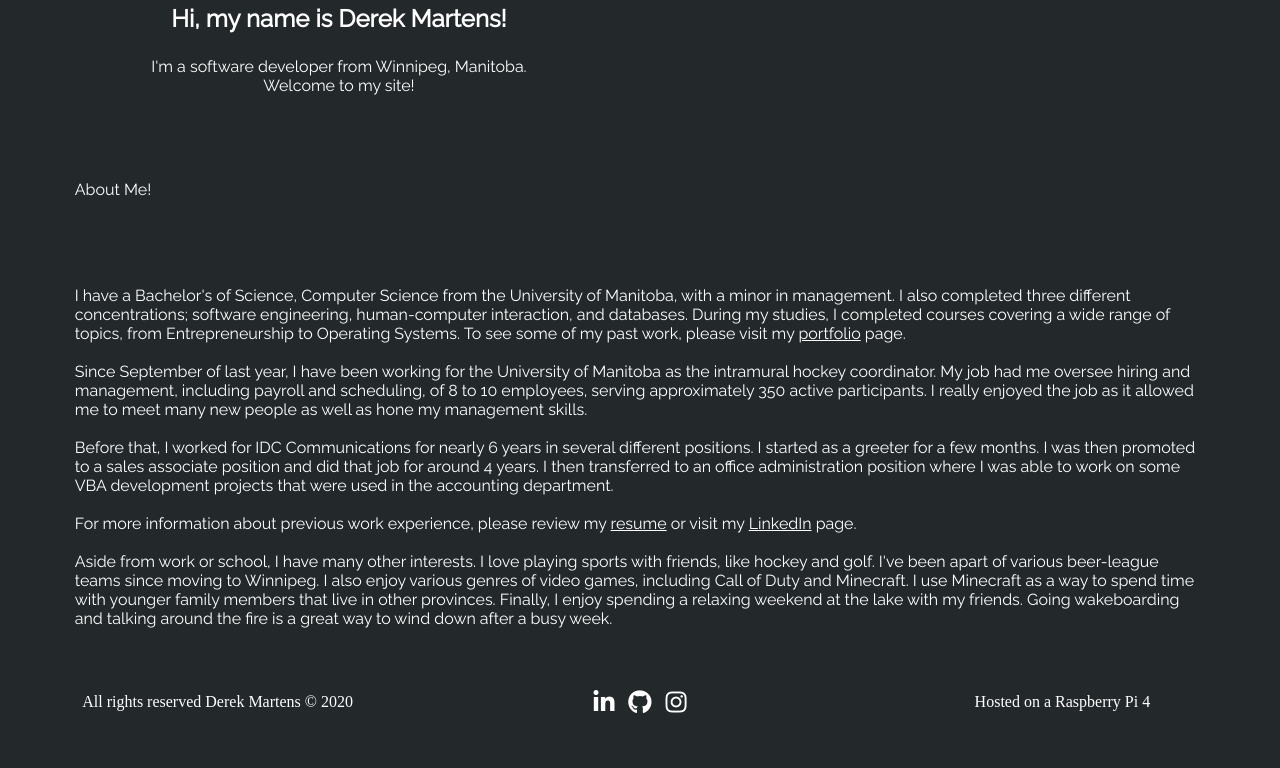
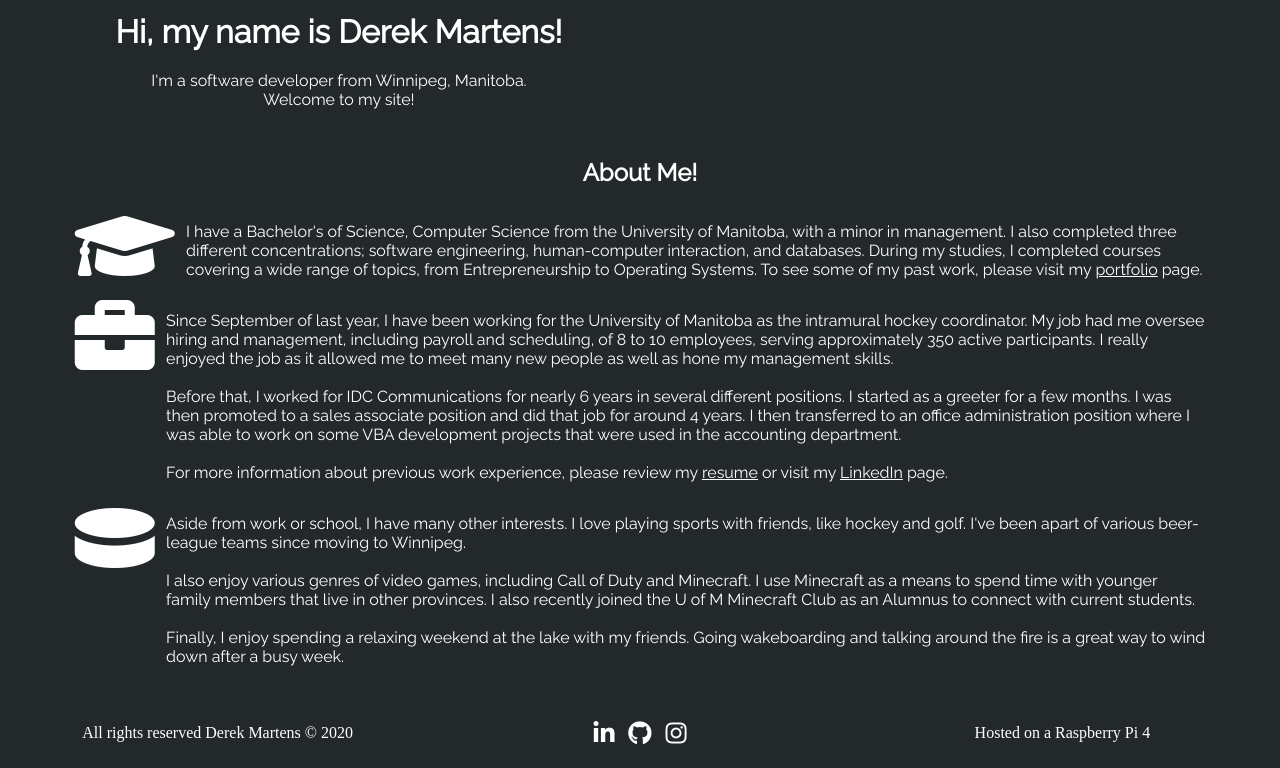
Before and after one commit to DerekMartens/Personal-Website, a plain HTML site: page index.html in a window 1280 px wide. Shown: the part 176-944 px from the top of the page. Before the commit the page ends 913 px from the top, so only its background shows below. Drawn offline with Linux system fonts and the light colour scheme.

Commit message:
Home page revamp

```diff
--- a/index.html
+++ b/index.html
@@ -59,9 +59,9 @@
                 <div class="index-content">
                     <div class="welcome-container">
                         <div class="welcome-text">
-                            <h2>
+                            <h1>
                                 Hi, my name is Derek Martens!
-                            </h2>
+                            </h1>
                             <p>
                                 I'm a software developer from Winnipeg, Manitoba. <br>Welcome to my site!
                             </p>
@@ -70,21 +70,44 @@
                             <img src="assets/images/headshot.png" height=300px width=300px alt="Headshot Coming Soon!"/>
                         </div>
                     </div>
+                    <div class="text-container">
+                        <h2>
+                            About Me!
+                        </h2>
+                        <div class="text-section">
+                            <div class="text-section-icon">
+                                <i class="fas fa-graduation-cap fa-5x"></i>
+                            </div>
                             <p>
-                        About Me!
+                                I have a Bachelor's of Science, Computer Science from the University of Manitoba, with a minor in management. I also completed three different concentrations; software engineering, human-computer interaction, and databases. During my studies, I completed courses covering a wide range of topics, from Entrepreneurship to Operating Systems. To see some of my past work, please visit my <a href="portfolio.html">portfolio</a> page.
                             </p>
+                        </div>
+                        <div class="text-section">
+                            <div class="text-section-icon">
+                                <i class="fas fa-briefcase fa-5x"></i>
+                            </div>
                             <p>
-                        <br><br>
-                        I have a Bachelor's of Science, Computer Science from the University of Manitoba, with a minor in management. I also completed three different concentrations; software engineering, human-computer interaction, and databases. During my studies, I completed courses covering a wide range of topics, from Entrepreneurship to Operating Systems. To see some of my past work, please visit my <a href="portfolio.html">portfolio</a> page.
-                        <br><br>
                                 Since September of last year, I have been working for the University of Manitoba as the intramural hockey coordinator. My job had me oversee hiring and management, including payroll and scheduling, of 8 to 10 employees, serving approximately 350 active participants. I really enjoyed the job as it allowed me to meet many new people as well as hone my management skills.
                                 <br><br>
                                 Before that, I worked for IDC Communications for nearly 6 years in several different positions. I started as a greeter for a few months. I was then promoted to a sales associate position and did that job for around 4 years. I then transferred to an office administration position where I was able to work on some VBA development projects that were used in the accounting department.
                                 <br><br>
                                 For more information about previous work experience, please review my <a href="portfolio.html">resume</a> or visit my <a href="https://www.linkedin.com/in/derek-martens-15a122114" target="_blank">LinkedIn</a> page.
+                            </p>
+                        </div>
+                        <div class="text-section">
+                            <div class="text-section-icon">
+                                <i class="fas fa-hockey-puck fa-5x"></i>
+                            </div>
+                            <p>
+                                Aside from work or school, I have many other interests. I love playing sports with friends, like hockey and golf. I've been apart of various beer-league teams since moving to Winnipeg.
                                 <br><br>
-                        Aside from work or school, I have many other interests. I love playing sports with friends, like hockey and golf. I've been apart of various beer-league teams since moving to Winnipeg. I also enjoy various genres of video games, including Call of Duty and Minecraft. I use Minecraft as a way to spend time with younger family members that live in other provinces. Finally, I enjoy spending a relaxing weekend at the lake with my friends. Going wakeboarding and talking around the fire is a great way to wind down after a busy week.
+                                I also enjoy various genres of video games, including Call of Duty and Minecraft. I use Minecraft as a means to spend time with younger family members that live in other provinces. I also recently joined the U of M Minecraft Club as an Alumnus to connect with current students.
+                                <br><br>
+                                Finally, I enjoy spending a relaxing weekend at the lake with my friends. Going wakeboarding and talking around the fire is a great way to wind down after a busy week.
                             </p>
+                        </div>
+
+                    </div>
                 </div>
             </div>
         </div>
--- a/styles.css
+++ b/styles.css
@@ -121,32 +121,33 @@ nav{
 .welcome-text{
     width: 50%;
     padding: 1%;
+    text-align: center;
 }
 
 .welcome-pic{
     width: 50%;
 }
 
-.welcome-text h2{
-    margin: 2%;
-    color: #ffffff;
-    font-family: 'Raleway', sans-serif;
+.text-container h2{
     text-align: center;
 }
 
-.welcome-text p{
-    color: #ffffff;
-    font-family: 'Raleway', sans-serif;
+.text-section{
+    display: inline-flex;
+    padding-left: 4%;
+    padding-right: 4%;
+}
+
+.text-section-icon{
+    width: 150px;
     text-align: center;
 }
 
-.index-content p{
-    margin: 4%;
-    color: #ffffff;
-    font-family: 'Raleway', sans-serif;
+.text-section p{
+    padding-left: 1%;
 }
 
-.index-content p a{
+.text-section p a{
     color: #ffffff;
     font-family: 'Raleway', sans-serif;
 }
```
Lines whose indentation alone changed are shown as unchanged.
